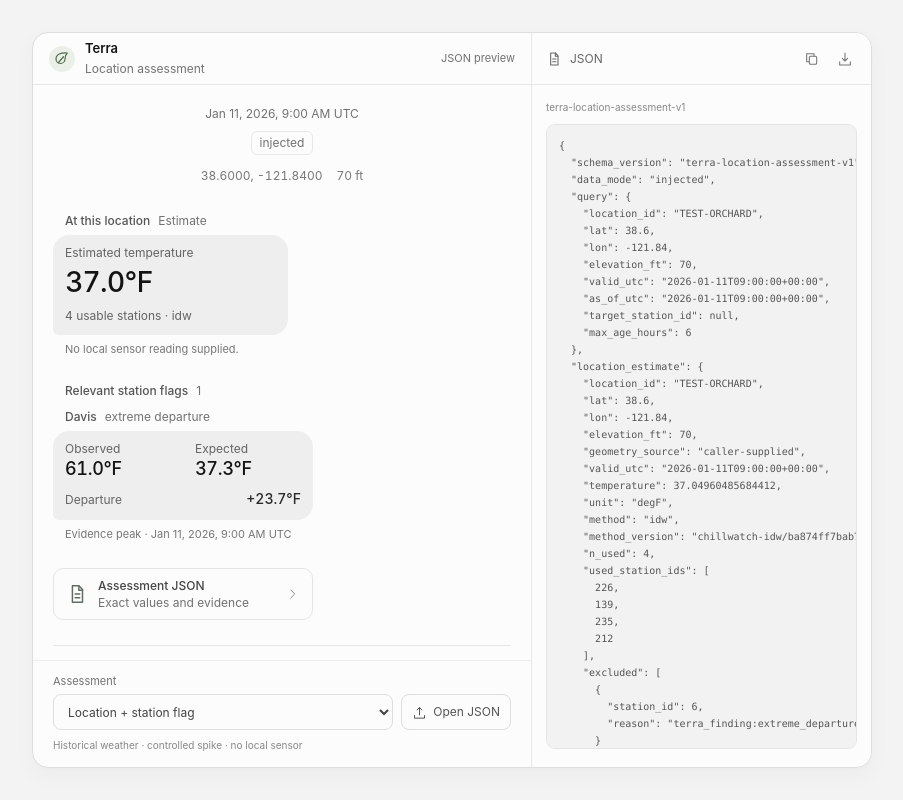
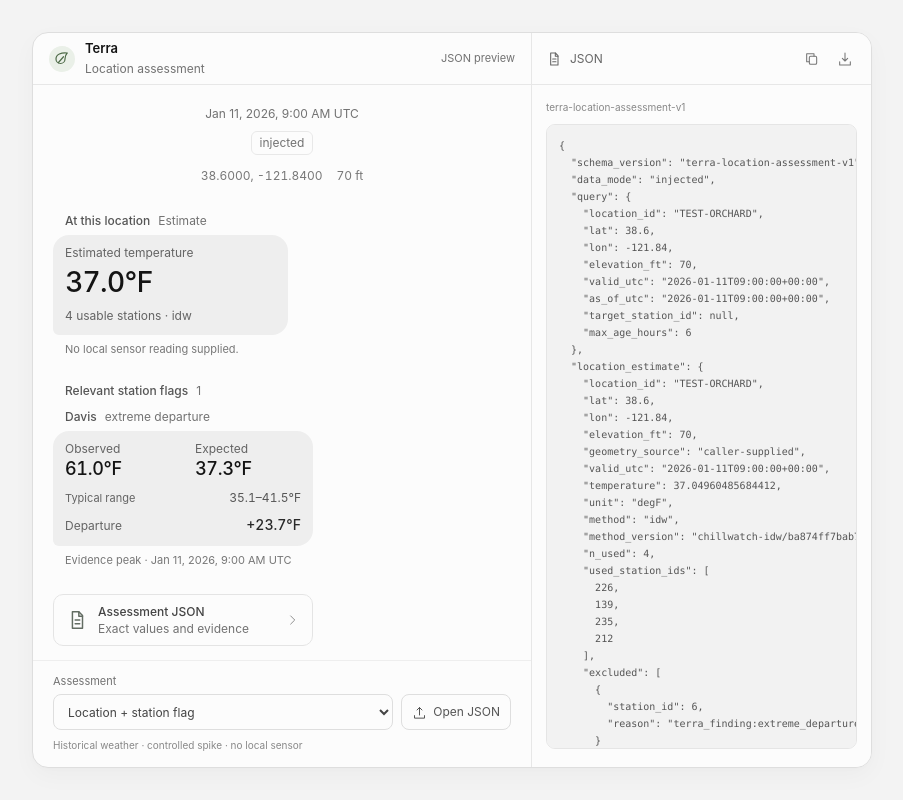
Before and after one commit to EthanVTruong/terra, a React (Vite) app in the folder web/: page / in a window 1280 px wide. Shown: the whole page, without its empty margins (188-1091 px from the left). Built offline with nearby package versions, Linux system fonts and the light colour scheme.

Commit message:
Restore calibrated typical range in assessment preview

```diff
--- a/web/src/App.jsx
+++ b/web/src/App.jsx
@@ -51,6 +51,14 @@
   if (!COMPARISON_STATUSES.has(comparison.status) || ![comparison.observed_f, comparison.expected_f, comparison.departure_f].every(finiteOrNull)) {
     throw new Error("The target comparison has an unsupported status or value.");
   }
+  const bounds = [comparison.typical_low_f, comparison.typical_high_f];
+  const hasRangeFields = bounds.some((item) => item !== undefined);
+  if (hasRangeFields && (!bounds.every(finiteOrNull) || (bounds[0] === null) !== (bounds[1] === null))) {
+    throw new Error("The typical range needs two finite bounds or two null values.");
+  }
+  if (bounds.every(Number.isFinite) && (bounds[0] > bounds[1] || !["assessable", "stale"].includes(comparison.status) || !comparison.reference_id || comparison.expected_method !== "terra-pair-adjusted-median")) {
+    throw new Error("A typical range requires an ordered, calibrated station comparison.");
+  }
   if (comparison.station_id !== null && !Number.isInteger(comparison.station_id)) throw new Error("The local sensor identifier must be an integer or null.");
   if ((comparison.station_id === null || comparison.station_id === undefined) && [comparison.observed_f, comparison.expected_f, comparison.departure_f].some((item) => item !== null)) {
     throw new Error("A comparison without a local sensor must not contain measured values.");
@@ -73,8 +81,9 @@
   return <dl className="facts">{values.filter(([, value]) => value !== undefined && value !== null).map(([label, value]) => <div key={label}><dt>{label}</dt><dd>{String(value)}</dd></div>)}</dl>;
 }
 
-function Values({ observed, expected, difference }) {
-  return <div className="compact-finding"><div className="message-facts"><span><small>Observed</small><strong>{temperature(observed)}</strong></span><span><small>Expected</small><strong>{temperature(expected)}</strong></span></div><div className="message-departure"><span>Departure</span><strong>{departure(difference)}</strong></div></div>;
+function Values({ observed, expected, difference, typicalLow, typicalHigh }) {
+  const hasRange = [typicalLow, typicalHigh].every(Number.isFinite);
+  return <div className="compact-finding"><div className="message-facts"><span><small>Observed</small><strong>{temperature(observed)}</strong></span><span><small>Expected</small><strong>{temperature(expected)}</strong></span></div>{hasRange && <div className="message-range"><span>Typical range</span><strong>{typicalLow.toFixed(1)}–{typicalHigh.toFixed(1)}°F</strong></div>}<div className="message-departure"><span>Departure</span><strong>{departure(difference)}</strong></div></div>;
 }
 
 function Disclosure({ title, children }) {
@@ -95,7 +104,7 @@
       {hasTarget && <section className="message-group" aria-label="Measured station comparison">
         <div className="message-meta"><span>{stationName(comparison.station_id)}</span><span>Measured comparison</span></div>
         {comparison.status !== "assessable" && <p className="comparison-notice">{comparison.status === "comparison_only" ? "Comparison only · no calibrated alert policy" : `${words(comparison.status)} · ${words(comparison.reason)}`}</p>}
-        <div className="incoming-bubble"><Values observed={comparison.observed_f} expected={comparison.expected_f} difference={comparison.departure_f} /></div>
+        <div className="incoming-bubble"><Values observed={comparison.observed_f} expected={comparison.expected_f} difference={comparison.departure_f} typicalLow={comparison.typical_low_f} typicalHigh={comparison.typical_high_f} /></div>
         <p className="message-caption">{comparison.classification === "suspected_anomaly" ? "Suspected anomaly · check an independent reading." : comparison.classification === "no_alert" ? "No alert triggered by the frozen station policy." : "No sensor-fault conclusion is available."}</p>
       </section>}
       <section className={`message-group${hasTarget ? " secondary-estimate" : ""}`} aria-label="Location temperature estimate">
@@ -111,7 +120,7 @@
           const hasValues = [summary.observed_f, summary.expected_f, summary.departure_f].every(Number.isFinite);
           return <article className="station-note" key={`${finding.station_id}:${finding.start_utc || index}`}>
             <div className="station-note-heading"><strong>{stationName(finding.station_id)}</strong><span>{words(finding.reason)}</span></div>
-            <div className="incoming-bubble">{hasValues ? <Values observed={summary.observed_f} expected={summary.expected_f} difference={summary.departure_f} /> : <p className="note-text">{finding.message || "A suspected temperature departure is recorded."}</p>}</div>
+            <div className="incoming-bubble">{hasValues ? <Values observed={summary.observed_f} expected={summary.expected_f} difference={summary.departure_f} typicalLow={summary.typical_low_f} typicalHigh={summary.typical_high_f} /> : <p className="note-text">{finding.message || "A suspected temperature departure is recorded."}</p>}</div>
             <p className="message-caption">{peak ? `Evidence peak · ${timestamp(peak)}` : `Detected · ${timestamp(finding.detected_at_utc)}`}{finding.freshness === "stale" ? " · stale" : ""}</p>
           </article>;
         }) : <p className="no-findings">{hasTarget ? "No other station flags in this packet." : "No station flags in this packet."}</p>}
@@ -119,7 +128,7 @@
       <button className="attachment" onClick={onOpenJson}><Icon name="file" size={22} /><span><strong>Assessment JSON</strong><small>Exact values and evidence</small></span><Icon name="chevron" size={14} /></button>
     </div>
     <div className="details-list">
-      <Disclosure title="Details"><FactRows values={[["Reading time", timestamp(query.valid_utc)], ["As of", timestamp(query.as_of_utc)], ["Location estimate", words(estimate.status)], ["Local comparison", words(comparison.status)], ["Peer count", estimate.n_used], ["Geometry", estimate.geometry_source], ["Maximum age", Number.isFinite(query.max_age_hours) ? `${query.max_age_hours} h` : "Not set"]]} /><p className="microcopy">Location interpolation and the frozen station comparison are separate calculations.</p></Disclosure>
+      <Disclosure title="Details"><FactRows values={[["Reading time", timestamp(query.valid_utc)], ["As of", timestamp(query.as_of_utc)], ["Location estimate", words(estimate.status)], ["Local comparison", words(comparison.status)], ["Peer count", estimate.n_used], ["Geometry", estimate.geometry_source], ["Maximum age", Number.isFinite(query.max_age_hours) ? `${query.max_age_hours} h` : "Not set"]]} /><p className="microcopy">Location interpolation and the frozen station comparison are separate calculations. A typical range describes the station's calibrated historical residual band; it is not a forecast or a guaranteed confidence interval.</p></Disclosure>
       <Disclosure title="Sources and exclusions"><FactRows values={[["Used stations", estimate.used_station_ids.map(stationName).join(", ") || "None"], ["Interpolation", estimate.method_version], ["QC reference", provenance.qc_reference_id], ["Data snapshot", provenance.data_snapshot_id], ["Publication visibility", words(provenance.publication_visibility)]]} />{estimate.excluded.length > 0 && <><p className="detail-label">Excluded from the estimate</p><ul className="exclusion-list">{estimate.excluded.map((item, index) => <li key={`${item.station_id}:${index}`}><span>{stationName(item.station_id)}</span><span>{words(item.reason)}</span></li>)}</ul></>}{packet.data_health?.length > 0 && <><p className="detail-label">Source availability</p><pre className="detail-json">{JSON.stringify(packet.data_health, null, 2)}</pre></>}{packet.estimator_qc_exclusions?.length > 0 && <><p className="detail-label">Target-held-out peer exclusions</p><pre className="detail-json">{JSON.stringify(packet.estimator_qc_exclusions, null, 2)}</pre></>}</Disclosure>
     </div>
   </>;
--- a/web/src/styles.css
+++ b/web/src/styles.css
@@ -36,6 +36,8 @@
 .message-facts{display:grid;grid-template-columns:1fr 1fr;gap:24px}
 .message-facts small{display:block;font-size:12px;line-height:16px;color:#646464}
 .message-facts strong{display:block;font-size:18px;line-height:24px;font-weight:500;letter-spacing:-.3px;font-variant-numeric:tabular-nums}
+.message-range{display:flex;justify-content:space-between;align-items:baseline;gap:12px;margin-top:8px;font-size:11px;line-height:18px;color:#646464}
+.message-range strong{color:#555;font-size:12px;font-weight:400;font-variant-numeric:tabular-nums}
 .message-departure{display:flex;justify-content:space-between;align-items:baseline;gap:16px;margin-top:8px;font-size:12px;line-height:20px;color:#646464}
 .message-departure strong{color:#292929;font-size:14px;font-weight:500;font-variant-numeric:tabular-nums}
 .message-caption{font-size:11px;line-height:17px;color:#777;max-width:300px;margin:6px 0 0;padding-left:12px;overflow-wrap:anywhere}
```
